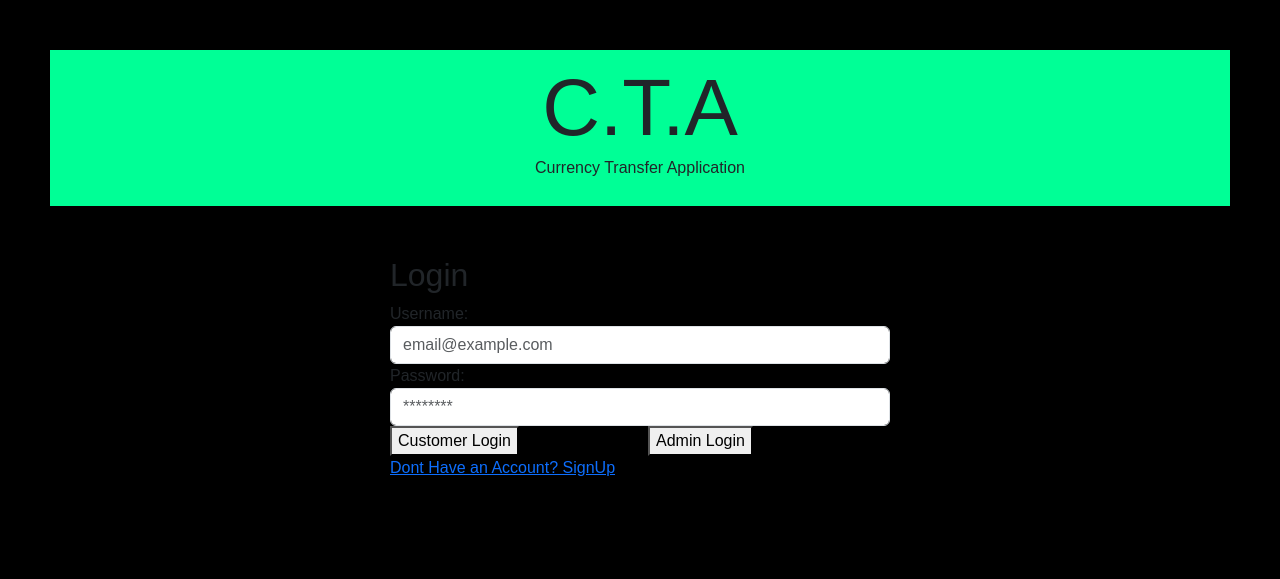
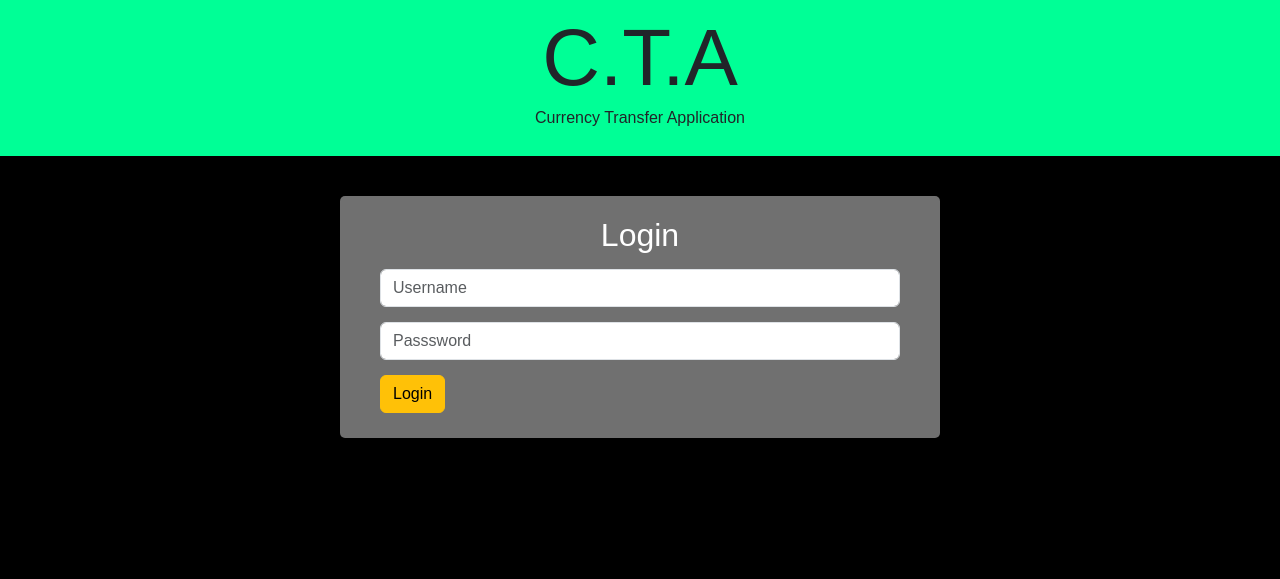
Before and after one commit to TZevs/CTAcode, a PHP site: page /login.php in a window 1280 px wide. Shown: the top 579 px of the page. Run offline with PHP 8.4, Linux system fonts and the light colour scheme; some libraries are stand-ins or nearby versions.

```diff
--- a/account.php
+++ b/account.php
@@ -4,7 +4,7 @@
         <meta charset="UTF-8">
         <meta name="viewport" content="width=device-width, initial-scale=1.0">
         <link href="https://cdn.jsdelivr.net/npm/bootstrap@5.3.3/dist/css/bootstrap.min.css" rel="stylesheet" integrity="sha384-QWTKZyjpPEjISv5WaRU9OFeRpok6YctnYmDr5pNlyT2bRjXh0JMhjY6hW+ALEwIH" crossorigin="anonymous">
-        <link rel="stylesheet" href  ="styles/main.css" />
+        <link rel="stylesheet" href  ="styles/desktop.css" />
         <script src="https://kit.fontawesome.com/683ed5d49e.js" crossorigin="anonymous"></script>
         <title>Account</title>
     </head>
--- a/customers.php
+++ b/customers.php
@@ -4,7 +4,7 @@
         <meta charset="UTF-8">
         <meta name="viewport" content="width=device-width, initial-scale=1.0">
         <link href="https://cdn.jsdelivr.net/npm/bootstrap@5.3.3/dist/css/bootstrap.min.css" rel="stylesheet" integrity="sha384-QWTKZyjpPEjISv5WaRU9OFeRpok6YctnYmDr5pNlyT2bRjXh0JMhjY6hW+ALEwIH" crossorigin="anonymous">
-        <link rel="stylesheet" href  ="styles/main.css" />
+        <link rel="stylesheet" href  ="styles/desktop.css" />
         <script src="https://kit.fontawesome.com/683ed5d49e.js" crossorigin="anonymous"></script>
         <title>Customers</title>
     </head>
--- a/exchange.php
+++ b/exchange.php
@@ -9,7 +9,7 @@
         <meta charset="UTF-8">
         <meta name="viewport" content="width=device-width, initial-scale=1.0">
         <link href="https://cdn.jsdelivr.net/npm/bootstrap@5.3.3/dist/css/bootstrap.min.css" rel="stylesheet" integrity="sha384-QWTKZyjpPEjISv5WaRU9OFeRpok6YctnYmDr5pNlyT2bRjXh0JMhjY6hW+ALEwIH" crossorigin="anonymous">
-        <link rel="stylesheet" href  ="styles/main.css" />
+        <link rel="stylesheet" href  ="styles/desktop.css" />
         <script src="https://kit.fontawesome.com/683ed5d49e.js" crossorigin="anonymous"></script>
         <title>Account</title>
     </head>
--- a/index.php
+++ b/index.php
@@ -4,7 +4,7 @@
         <meta charset="UTF-8">
         <meta name="viewport" content="width=device-width, initial-scale=1.0">
         <link href="https://cdn.jsdelivr.net/npm/bootstrap@5.3.3/dist/css/bootstrap.min.css" rel="stylesheet" integrity="sha384-QWTKZyjpPEjISv5WaRU9OFeRpok6YctnYmDr5pNlyT2bRjXh0JMhjY6hW+ALEwIH" crossorigin="anonymous">
-        <link rel="stylesheet" href  ="styles/main.css" />
+        <link rel="stylesheet" href  ="styles/desktop.css" />
         <script src="https://kit.fontawesome.com/683ed5d49e.js" crossorigin="anonymous"></script>
         <title>Index</title>
     </head>
--- a/login.php
+++ b/login.php
@@ -4,7 +4,7 @@
         <meta charset="UTF-8">
         <meta name="viewport" content="width=device-width, initial-scale=1.0">
         <link href="https://cdn.jsdelivr.net/npm/bootstrap@5.3.3/dist/css/bootstrap.min.css" rel="stylesheet" integrity="sha384-QWTKZyjpPEjISv5WaRU9OFeRpok6YctnYmDr5pNlyT2bRjXh0JMhjY6hW+ALEwIH" crossorigin="anonymous">
-        <link rel="stylesheet" href  ="styles/main.css" />
+        <link rel="stylesheet" href  ="styles/desktop.css" />
         <script src="https://kit.fontawesome.com/683ed5d49e.js" crossorigin="anonymous"></script>
         <title>Login</title>
     </head>
@@ -15,33 +15,18 @@
                 <p class="header-logo-text">Currency Transfer Application</p>
             </div>
         </header>
+
         <div class="container">
-            <h2>Login</h2>
-            <form method="POST" action="">
-                <div class="row g-3">
-                    <div class="col">
-                        <label for="username">Username:</label>
-                        <input type="text" class="form-control" placeholder="email@example.com" aria-label="Username" name="username" required>
-                    </div>
+            <h2 class="text-center">Login</h2>
+            <form action="login.php" method="post">
+                <div class="form-group">
+                    <input type="text" placeholder="Username" name="firstname" class="form-control">
                 </div>
-                <div class="row g-3">
-                    <div class="col">
-                        <label for="inputPassword">Password:</label>
-                        <input type="password" class="form-control" placeholder="********" aria-label="Password" name="inputPassword" required>
-                    </div>
+                <div class="form-group">
+                    <input type="password" placeholder="Passsword" name="inputPassword" class="form-control">
                 </div>
-                <div class="row g-3">
-                    <div class="col form-btn">
-                        <button type="submit">Customer Login</button>
-                    </div>
-                    <div class="col form-btn">
-                        <button type="submit">Admin Login</button>
-                    </div>
-                </div>
-                <div class="row g-3">
-                    <div class="col form-btn">
-                        <a href="register.php">Dont Have an Account? SignUp</a>
-                    </div>
+                <div class="form-group">
+                    <input type="submit" value="Login" name="submit" class="btn btn-warning">
                 </div>
             </form>
         </div>
--- /dev/null
+++ b/styles/desktop.css
@@ -0,0 +1,92 @@
+* {
+    font-family: sans-serif;
+}
+body {
+    background-color: black;
+}
+ul {
+    list-style: none;
+}
+
+/* Header and Navigation */
+header {
+    width: 100%;
+    background-color: #00FF96;
+}
+.header-logo {
+    text-align: center;
+    padding: 10px;
+}
+.header-logo h1 {
+    font-size: 5em;
+    margin: 0;
+}
+.header-navbar {
+    background-color: rgb(147, 147, 147);
+}
+.header-navbar-list {
+    padding: 0;
+    display: flex;
+}
+.header-navbar-list-item {
+    padding: 12px;
+    transition: 0.3s;
+}
+.item-active {
+    background-color: rgb(255, 115, 64);
+}
+.header-navbar-list-item a {
+    text-decoration: none;
+    color: black;
+}
+.header-navbar-list-item:hover {
+    background-color: #00b168;
+}
+
+/* Containers */
+.container {
+    max-width: 600px;
+    margin: 40px auto;
+    padding: 20px 40px 10px 40px;
+    background-color: rgb(112, 112, 112);
+    border-radius: 5px;
+}
+.container h2 {
+    color: white;
+}
+
+/* Tabs */
+.transfer-tabs {
+    overflow: hidden;
+    background-color: #00FF96;
+    display: flex;
+    justify-content: space-around;
+}
+.transfer-tab-links {
+    background-color: inherit;
+    border: none;
+    cursor: pointer;
+    padding: 14px;
+    transition: 0.3s;
+}
+.transfer-tab-links:hover {
+    background-color: #00b168;
+}
+.transfer-tabs button.active {
+    background-color: rgb(255, 115, 64);
+}
+.transfer-tab-content {
+    display: none;
+    padding: 6px 12px;
+}
+
+/* Forms */
+.form-group {
+    margin: 15px 0px;
+}
+
+/* Login */
+
+/* Register */
+
+/* Excahnge Rate Table */
--- a/styles/main.css
+++ /dev/null
@@ -1,88 +0,0 @@
-* {
-    font-family: sans-serif;
-}
-body {
-    background-color: black;
-    padding: 50px;
-}
-ul {
-    list-style: none;
-}
-
-/* Header and Navigation */
-header {
-    width: 100%;
-    background-color: #00FF96;
-}
-.header-logo {
-    text-align: center;
-    padding: 10px;
-}
-.header-logo h1 {
-    font-size: 5em;
-    margin: 0;
-}
-.header-navbar {
-    background-color: rgb(147, 147, 147);
-}
-.header-navbar-list {
-    padding: 0;
-    display: flex;
-}
-.header-navbar-list-item {
-    padding: 12px;
-    transition: 0.3s;
-}
-.item-active {
-    background-color: rgb(255, 115, 64);
-}
-.header-navbar-list-item a {
-    text-decoration: none;
-    color: black;
-}
-.header-navbar-list-item:hover {
-    background-color: #00b168;
-}
-
-/* Containers */
-.container {
-    max-width: 600px;
-    margin: 0 auto;
-    padding: 50px;
-}
-
-/* Tabs */
-.transfer-tabs {
-    overflow: hidden;
-    background-color: #00FF96;
-    display: flex;
-    justify-content: space-around;
-}
-.transfer-tab-links {
-    background-color: inherit;
-    border: none;
-    cursor: pointer;
-    padding: 14px;
-    transition: 0.3s;
-}
-.transfer-tab-links:hover {
-    background-color: #00b168;
-}
-.transfer-tabs button.active {
-    background-color: rgb(255, 115, 64);
-}
-.transfer-tab-content {
-    display: none;
-    padding: 6px 12px;
-}
-
-/* Forms */
-.form-group {
-    margin-bottom: 30px;
-}
-
-/* Login */
-
-/* Register */
-
-/* Excahnge Rate Table */
--- a/transaction.php
+++ b/transaction.php
@@ -4,7 +4,7 @@
         <meta charset="UTF-8">
         <meta name="viewport" content="width=device-width, initial-scale=1.0">
         <link href="https://cdn.jsdelivr.net/npm/bootstrap@5.3.3/dist/css/bootstrap.min.css" rel="stylesheet" integrity="sha384-QWTKZyjpPEjISv5WaRU9OFeRpok6YctnYmDr5pNlyT2bRjXh0JMhjY6hW+ALEwIH" crossorigin="anonymous">
-        <link rel="stylesheet" href  ="styles/main.css" />
+        <link rel="stylesheet" href  ="styles/desktop.css" />
         <script src="https://kit.fontawesome.com/683ed5d49e.js" crossorigin="anonymous"></script>
         <title>Account</title>
     </head>
--- a/wallets.php
+++ b/wallets.php
@@ -4,7 +4,7 @@
         <meta charset="UTF-8">
         <meta name="viewport" content="width=device-width, initial-scale=1.0">
         <link href="https://cdn.jsdelivr.net/npm/bootstrap@5.3.3/dist/css/bootstrap.min.css" rel="stylesheet" integrity="sha384-QWTKZyjpPEjISv5WaRU9OFeRpok6YctnYmDr5pNlyT2bRjXh0JMhjY6hW+ALEwIH" crossorigin="anonymous">
-        <link rel="stylesheet" href  ="styles/main.css" />
+        <link rel="stylesheet" href  ="styles/desktop.css" />
         <script src="https://kit.fontawesome.com/683ed5d49e.js" crossorigin="anonymous"></script>
         <title>Account</title>
     </head>
```
Also changed, not shown: register.php (+11 -10 lines), signup.php (added, +22 -0 lines).
